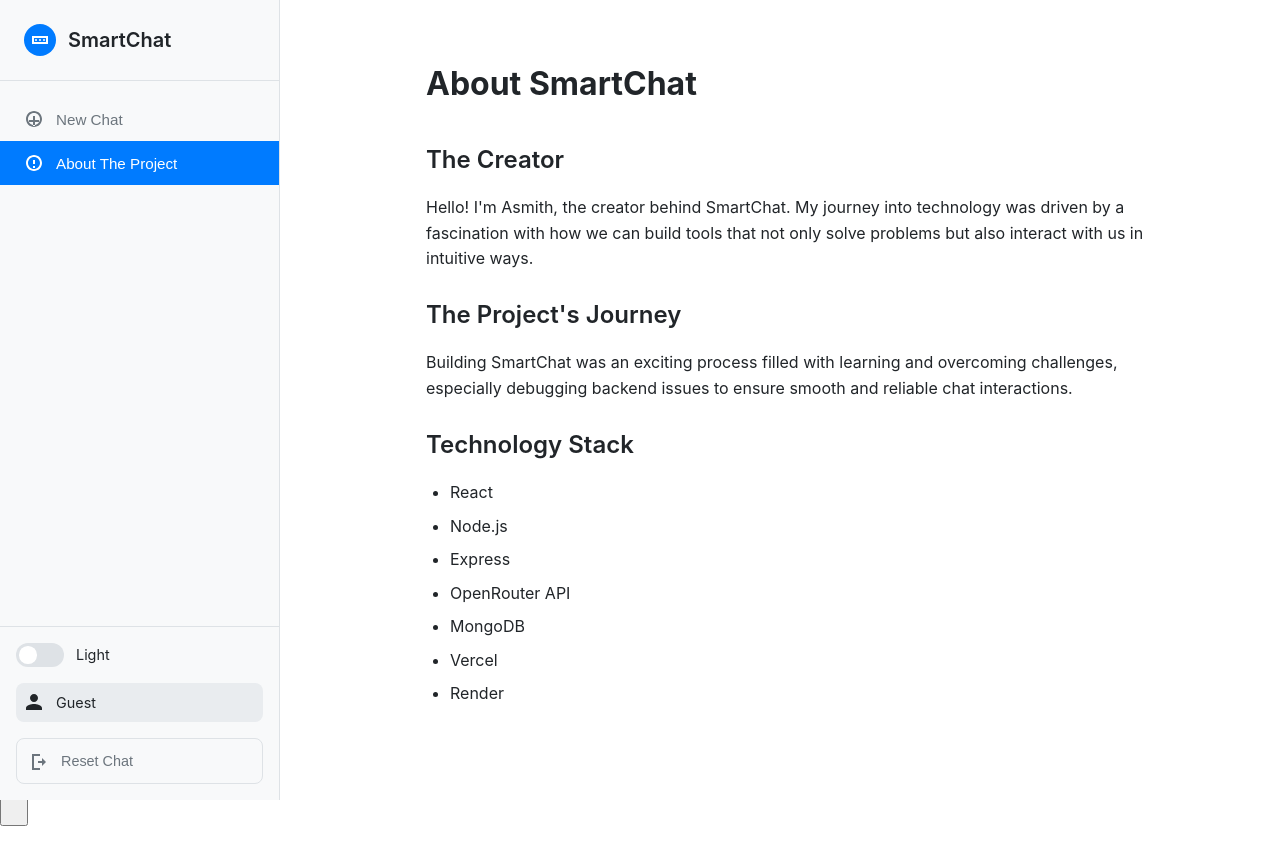
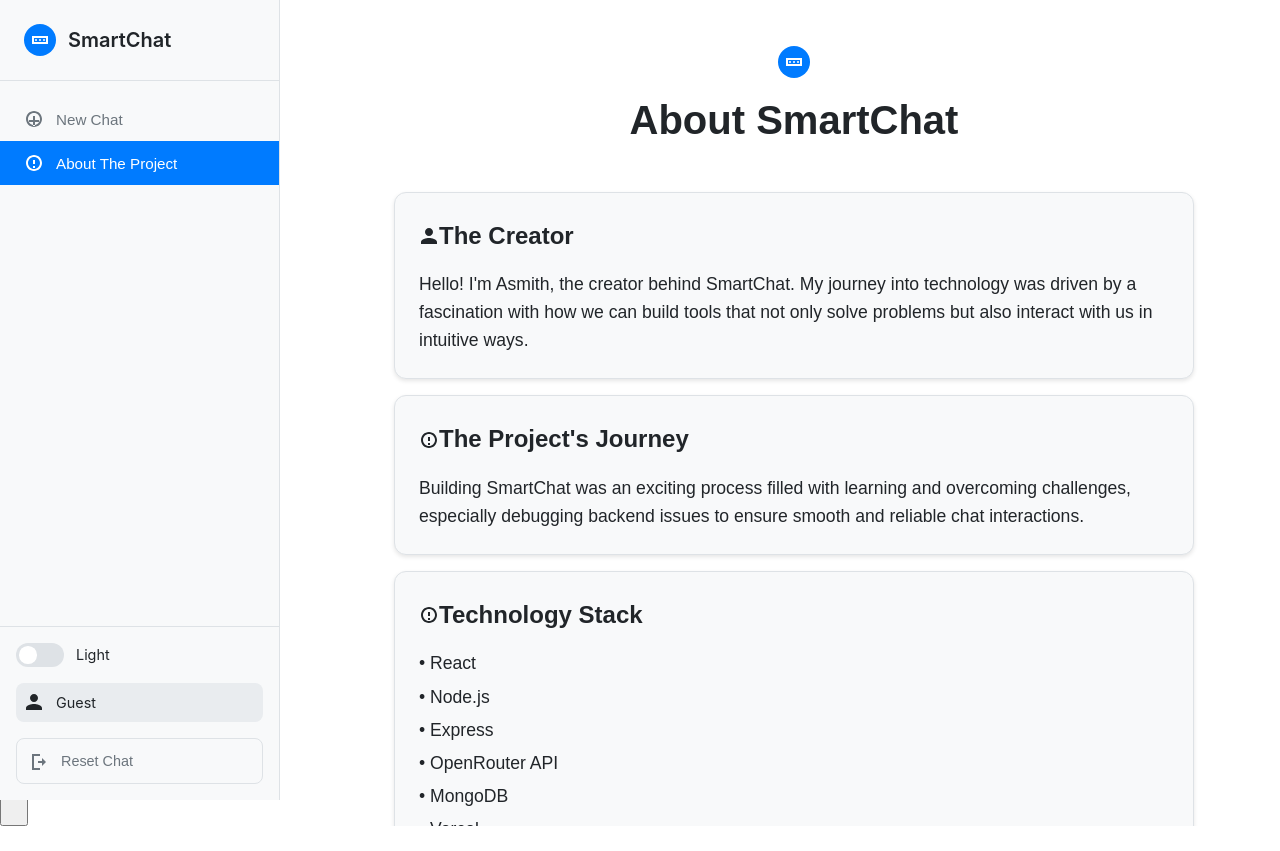
Before and after one commit to Asmith-M/SmartChat, a React (Vite) app in the folder client/: page /about in a window 1280 px wide. Built offline with nearby package versions, Linux system fonts and the light colour scheme.

Commit message:
AboutPage update

```diff
--- a/client/src/pages/AboutPage.jsx
+++ b/client/src/pages/AboutPage.jsx
@@ -1,34 +1,118 @@
 import React from 'react';
+import { SmartChatLogo, AboutIcon, UserIcon } from '../components/icons';
 
 const AboutPage = () => {
+  const sectionStyle = {
+    background: 'var(--bg-secondary)',
+    borderRadius: '12px',
+    padding: '24px',
+    margin: '16px 0',
+    boxShadow: 'var(--shadow)',
+    border: '1px solid var(--border-color)',
+    color: 'var(--text-primary)',
+    transition: 'var(--transition)'
+  };
+
+  const headerStyle = {
+    textAlign: 'center',
+    marginBottom: '30px',
+    display: 'flex',
+    flexDirection: 'column',
+    alignItems: 'center'
+  };
+
+  const iconStyle = {
+    marginRight: '10px',
+    verticalAlign: 'middle'
+  };
+
+  const contactStyle = {
+    display: 'flex',
+    flexDirection: 'column',
+    gap: '10px',
+    alignItems: 'center'
+  };
+
+  const linkStyle = {
+    color: 'var(--text-primary)',
+    textDecoration: 'none',
+    fontSize: '16px',
+    display: 'flex',
+    alignItems: 'center',
+    gap: '8px',
+    padding: '12px 16px',
+    borderRadius: '8px',
+    background: 'var(--bg-tertiary)',
+    border: '1px solid var(--border-color)',
+    transition: 'var(--transition)',
+    fontWeight: '500'
+  };
+
   return (
-    <div className="about-page container">
-      <h1>About SmartChat</h1>
+    <div style={{ height: '100%', overflowY: 'auto', padding: '20px' }}>
+      <div style={{ maxWidth: '800px', margin: '0 auto', fontFamily: 'Arial, sans-serif' }}>
+      <div style={headerStyle}>
+        <SmartChatLogo />
+        <h1 style={{ margin: '10px 0', fontSize: '2.5em' }}>About SmartChat</h1>
+      </div>
 
-      <section>
-        <h2>The Creator</h2>
-        <p>Hello! I'm Asmith, the creator behind SmartChat. My journey into technology was driven by a fascination with how we can build tools that not only solve problems but also interact with us in intuitive ways.</p>
+      <section style={sectionStyle}>
+        <h2 style={{ display: 'flex', alignItems: 'center', marginBottom: '15px' }}>
+          <UserIcon style={iconStyle} />
+          The Creator
+        </h2>
+        <p style={{ fontSize: '1.1em', lineHeight: '1.6' }}>
+          Hello! I'm Asmith, the creator behind SmartChat. My journey into technology was driven by a fascination with how we can build tools that not only solve problems but also interact with us in intuitive ways.
+        </p>
       </section>
 
-      <section>
-        <h2>The Project's Journey</h2>
-        <p>
+      <section style={sectionStyle}>
+        <h2 style={{ display: 'flex', alignItems: 'center', marginBottom: '15px' }}>
+          <AboutIcon style={iconStyle} />
+          The Project's Journey
+        </h2>
+        <p style={{ fontSize: '1.1em', lineHeight: '1.6' }}>
           Building SmartChat was an exciting process filled with learning and overcoming challenges, especially debugging backend issues to ensure smooth and reliable chat interactions.
         </p>
       </section>
 
-      <section>
-        <h2>Technology Stack</h2>
-        <ul>
-          <li>React</li>
-          <li>Node.js</li>
-          <li>Express</li>
-          <li>OpenRouter API</li>
-          <li>MongoDB</li>
-          <li>Vercel</li>
-          <li>Render</li>
+      <section style={sectionStyle}>
+        <h2 style={{ display: 'flex', alignItems: 'center', marginBottom: '15px' }}>
+          <AboutIcon style={iconStyle} />
+          Technology Stack
+        </h2>
+        <ul style={{ listStyle: 'none', padding: 0, fontSize: '1.1em' }}>
+          <li style={{ margin: '5px 0' }}>• React</li>
+          <li style={{ margin: '5px 0' }}>• Node.js</li>
+          <li style={{ margin: '5px 0' }}>• Express</li>
+          <li style={{ margin: '5px 0' }}>• OpenRouter API</li>
+          <li style={{ margin: '5px 0' }}>• MongoDB</li>
+          <li style={{ margin: '5px 0' }}>• Vercel</li>
+          <li style={{ margin: '5px 0' }}>• Render</li>
         </ul>
       </section>
+
+      <section style={sectionStyle}>
+        <h2 style={{ display: 'flex', alignItems: 'center', marginBottom: '15px' }}>
+          <UserIcon style={iconStyle} />
+          Contact Me
+        </h2>
+        <div style={contactStyle}>
+          <a href="https://github.com/Asmith-M" target="_blank" rel="noopener noreferrer" style={linkStyle}>
+            <span>🐙</span> GitHub
+          </a>
+          <a href="https://www.linkedin.com/in/asmith-mahendrakar-955204311?utm_source=share&utm_campaign=share_via&utm_content=profile&utm_medium=android_app" target="_blank" rel="noopener noreferrer" style={linkStyle}>
+            <span>💼</span> LinkedIn
+          </a>
+          <a href="https://x.com/asmith__M?t=pwsEIUGhsaJcGgp-EmokKQ&s=09" target="_blank" rel="noopener noreferrer" style={linkStyle}>
+            <span>🐦</span> X (Twitter)
+          </a>
+          <a href="mailto:asmithmahendrakar@gmail.com" style={linkStyle}>
+            <span>📧</span> Gmail
+          </a>
+        </div>
+      </section>
+      </div>
     </div>
   );
 };
```
